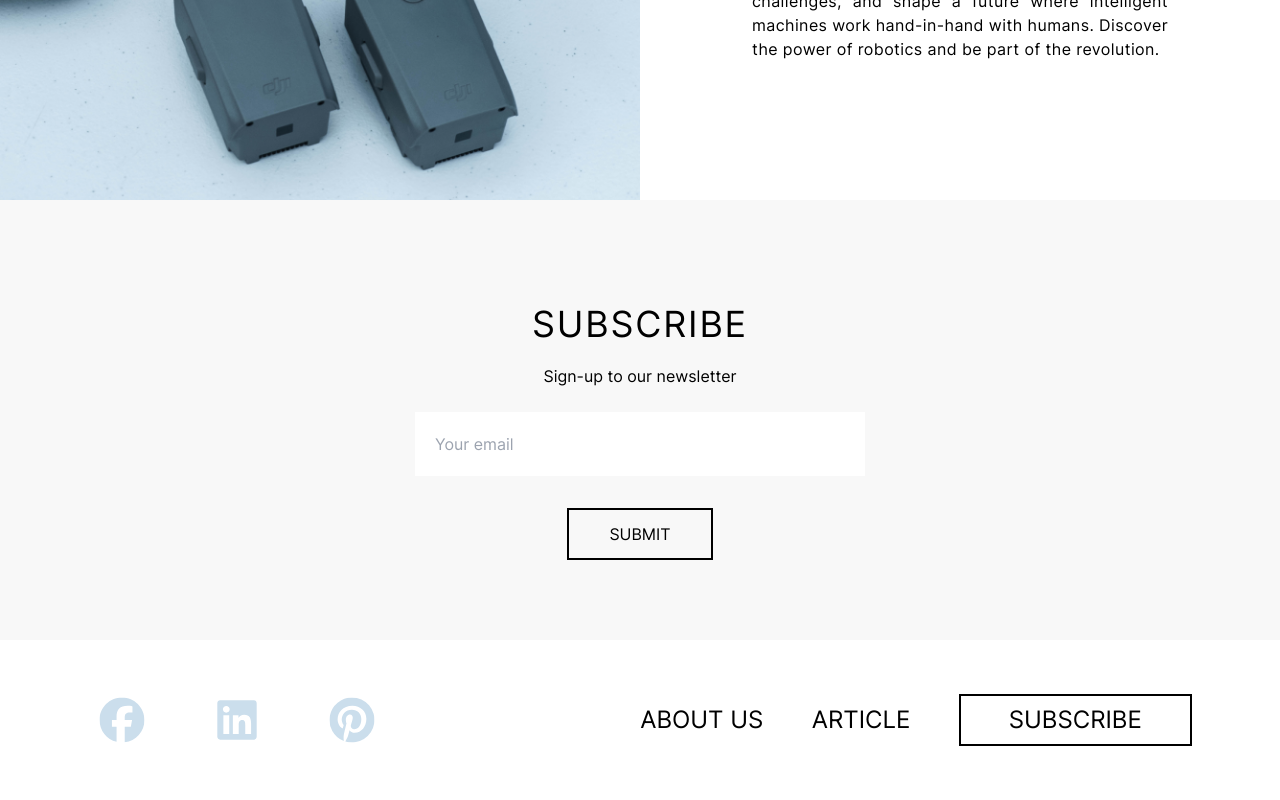
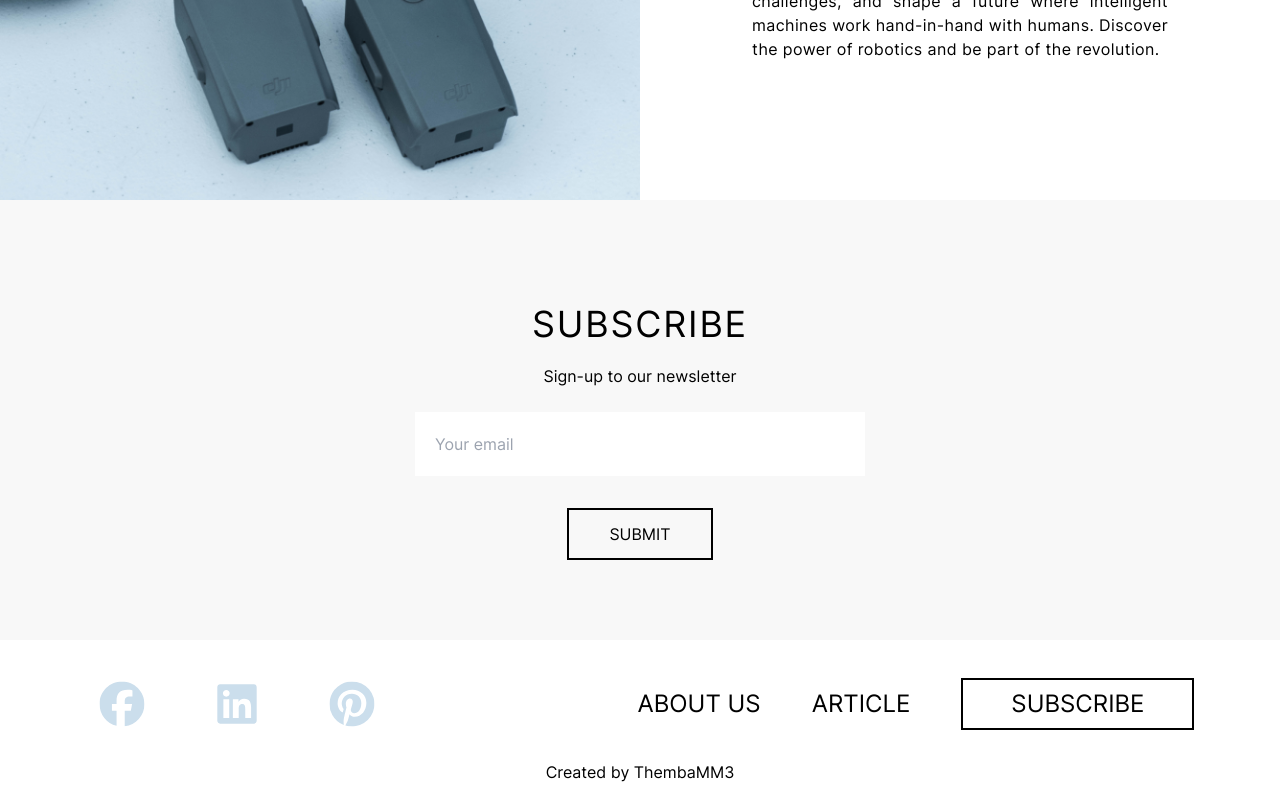
Before and after one commit to ThembaMtshelwane/assignment-1, a React (Vite) app: page / in a window 1280 px wide. Shown: the part 2746-3546 px from the top of the page. Built offline with nearby package versions, Linux system fonts and the light colour scheme.

Commit message:
Minor touches

```diff
--- a/src/Components/FooterSection/FooterSection.jsx
+++ b/src/Components/FooterSection/FooterSection.jsx
@@ -4,9 +4,9 @@ import { BsPinterest } from "react-icons/bs";
 
 function FooterSection() {
   return (
-    <footer className="h-[20vh] flex flex-col justify-center items-center bg-white">
-      <section className="flex flex-col h-[75%]  w-full max-w-[1560px] items-center justify-around mx-auto sm:w-[90%] md:flex-row-reverse md:justify-between">
-        <section className="flex-wrap uppercase flex items-center justify-around w-[80%] mx-auto sm:text-xl sm:min-w-[400px] md:w-[70%] md:max-w-[600px] md:mx-0">
+    <footer className="h-[30vh] md:h-[20vh] flex flex-col justify-center items-center bg-white">
+      <section className="relative flex flex-col h-[60%]  w-full max-w-[1560px] items-center justify-around mx-auto sm:w-[90%] md:flex-row-reverse md:justify-between">
+        <section className="gap-2 flex-wrap uppercase flex items-center justify-around w-[80%] mx-auto sm:text-xl sm:min-w-[400px] md:w-[70%] md:max-w-[600px] md:mx-0">
           <a href="#about" className="sm:text-2xl">
             about us
           </a>
@@ -34,6 +34,7 @@ function FooterSection() {
           </a>
         </section>
       </section>
+      <p className="mt-2">Created by ThembaMM3</p>
     </footer>
   );
 }
```
